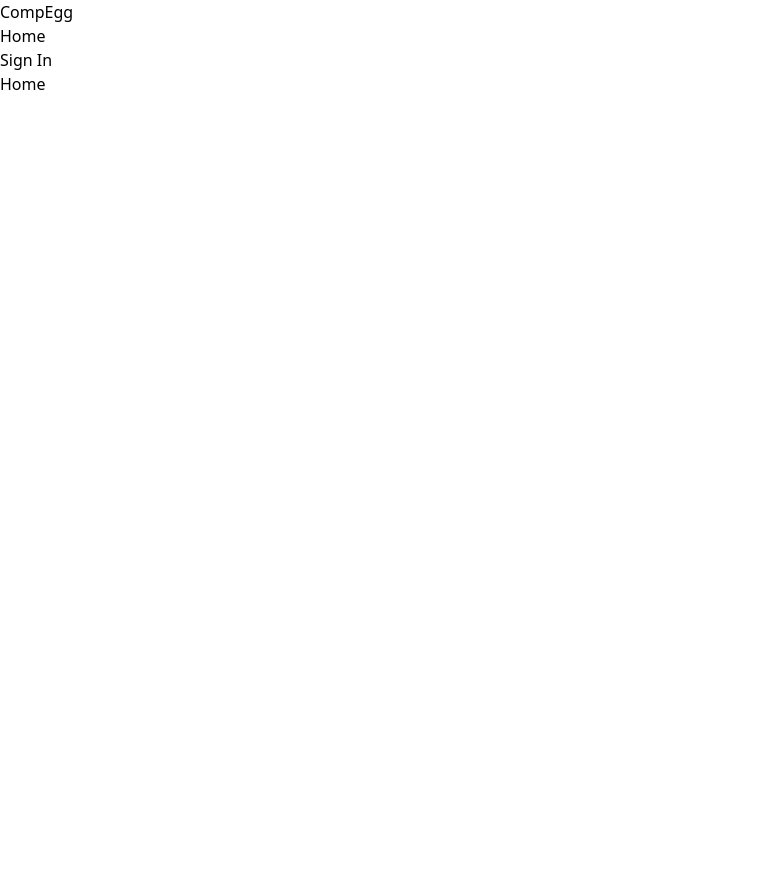
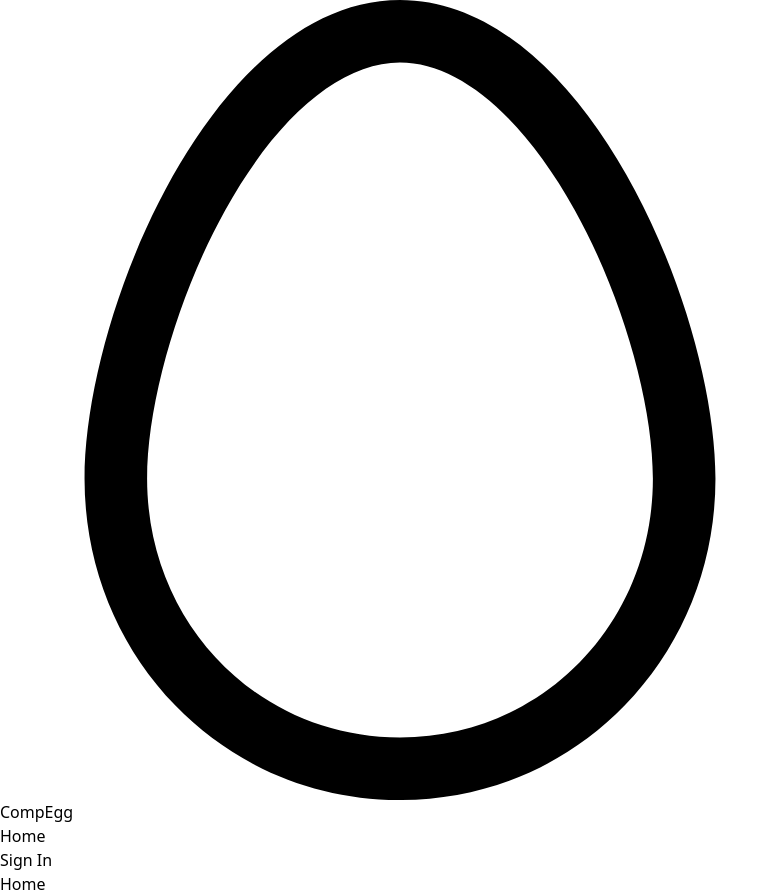
Before and after one commit to abhishekgiri013/CompEgg, a React (Vite) app in the folder client/: page / in a window 1280 px wide. Shown: the whole page, without its empty margins (0-779 px from the left). Before the commit the page ends 800 px from the top, so only its background shows below. Built offline with nearby package versions, Linux system fonts and the light colour scheme.

Commit message:
logo updated

```diff
--- a/client/src/componets/Header.jsx
+++ b/client/src/componets/Header.jsx
@@ -6,7 +6,10 @@ export const Header = () => {
     <div className='bg-[#313030] text-white '>
       <div className='flex justify-between items-center  max-w-7xl mx-auto p-3'>
         <Link to= "/">
-      <h1 className='font-bold'>CompEgg</h1>
+          <div className='flex items-center gap-2'>
+          <img src="egg.svg" alt="egg" className='w-8' />
+          <h1 className='font-bold'>CompEgg</h1>
+          </div>
       </Link>
       <ul className='flex gap-4'>
         <Link to="/">
```
